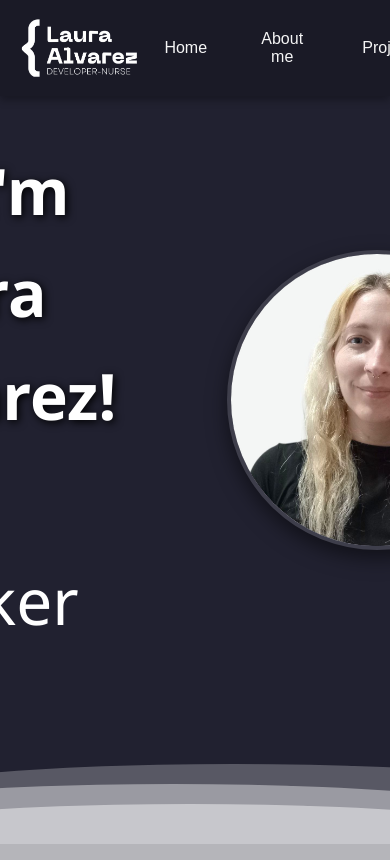
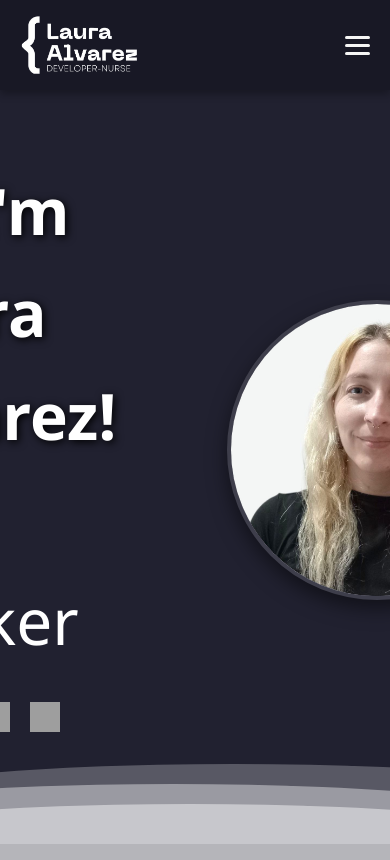
Before and after one commit to LauraAlvarezZunino/portfolio, a plain HTML site: page index.html in a window 390 px wide. Shown: the top 860 px of the page. Drawn offline with nearby package versions, Linux system fonts and the light colour scheme; grey boxes are pictures that could not be loaded.

Commit message:
se aplican mejorass para responsividad

```diff
--- a/css/styles.css
+++ b/css/styles.css
@@ -426,6 +426,13 @@ textarea.floating-input {
   transition: transform 0.4s ease, box-shadow 0.4s ease;
 }
 
+.contenedorImagen {
+  width: 360px;
+  height: 360px;
+  display: flex;
+  justify-content: flex-end;
+  align-items: center;
+}
 .imgInicio:hover {
   transform: scale(1.05);
   box-shadow: 0 10px 25px rgba(0, 0, 0, 0.6);
@@ -439,7 +446,136 @@ body {
   background-size: 400% 400%;
   background-attachment: fixed;
   color: white;
-  overflow-x: hidden; /* Mejor evitar scroll horizontal */
+  overflow-x: hidden;
+}
+
+
+.main {
+  padding: 120px 20px 40px 20px;
+  display: flex;
+  flex-direction: column;
+  align-items: center;
+  position: relative;
+  line-height: 1.6;
+  min-height: 100vh;
+}
+
+/*---------------- HEADER Y NAV --------------- */
+.header {
+  position: fixed;
+  top: 0;
+  width: 100%;
+  z-index: 1000; /* Importante para que esté sobre todo */
+  box-shadow: 0 4px 8px rgba(0, 0, 0, 0.3);
+  background-color: rgba(25, 25, 37, 0.95);
+  padding: 10px 20px;
+  display: flex;
+  justify-content: space-between;
+  align-items: center;
+}
+
+.sectionHeader {
+  display: flex;
+  align-items: center;
+  gap: 10px;
+  z-index: 1001; /* Para que el logo quede sobre el menú desplegable */
+}
+
+/* Estilos base del NAV (Escritorio) */
+.nav {
+  display: flex;
+  gap: 10px;
+  transition: all 0.3s ease;
+}
+
+/* --- ESTILOS DEL BOTÓN HAMBURGUESA --- */
+.hamburger {
+  display: none; /* Oculto en escritorio */
+  cursor: pointer;
+  background: none;
+  border: none;
+  flex-direction: column;
+  gap: 5px;
+  z-index: 1001;
+}
+
+.hamburger span {
+  display: block;
+  width: 25px;
+  height: 3px;
+  background-color: whitesmoke;
+  border-radius: 2px;
+  transition: all 0.3s ease;
+}
+
+/* Animación del botón X cuando está activo */
+.hamburger.active span:nth-child(1) {
+  transform: rotate(45deg) translate(5px, 5px);
+}
+.hamburger.active span:nth-child(2) {
+  opacity: 0;
+}
+.hamburger.active span:nth-child(3) {
+  transform: rotate(-45deg) translate(5px, -5px);
+}
+
+
+/* ---------------- RESPONSIVE (Móvil) ---------------- */
+@media (max-width: 768px) {
+  .hamburger {
+    display: flex;
+  }
+
+  .nav {
+    position: fixed;
+    top: 0;
+    right: -100%;
+    width: 70%;
+    height: 100vh;
+    background-color: #181824;
+    flex-direction: column;
+    justify-content: center;
+    align-items: center;
+    gap: 30px;
+    box-shadow: -5px 0 15px rgba(0,0,0,0.5);
+  }
+
+  .nav.active {
+    right: 0;
+
+  .tituloInicio,
+  .textoInicio::after {
+    font-size: 2.5rem;
+    text-align: center;
+  }
+
+  .inicio {
+    flex-direction: column-reverse;
+    padding: 20px;
+    gap: 30px;
+  }
+  .contenedorImagen {
+    width: 100%;
+    height: auto;
+    justify-content: center;
+    margin-top: 20px;
+  }
+
+  .imgInicio {
+    width: 250px;
+    height: 250px;
+  }
+}
+  .sectionInicio {
+    display: flex;
+    flex-direction: column;
+    align-items: center;
+  }
+
+  .divContacto {
+    width: 100%;
+    padding: 15px;
+  }
 }
 
 .wave {
--- a/js/script.js
+++ b/js/script.js
@@ -20,32 +20,64 @@ function crearHeader() {
   const header = document.createElement("header");
   header.classList.add("header");
 
+  // --- SECCIÓN LOGO ---
   const sectionHeader = document.createElement("section");
   sectionHeader.classList.add("sectionHeader");
-
-  //const textoHeader = crearTexto("Welcome", "textoHeader");
-  //sectionHeader.appendChild(textoHeader);
 
   const imgnav = document.createElement("img");
   imgnav.classList.add("imgnav");
   imgnav.src = './img/imgnav.png';
-  imgnav.alt = 'Foto de nav';
+  imgnav.alt = 'Logo';
 
+  // Hacemos que el logo también lleve al inicio al hacer click
+  imgnav.style.cursor = "pointer";
+  imgnav.addEventListener("click", () => {
+      crearInicio();
+      cerrarMenu(); // Si el menú está abierto, lo cierra
+  });
 
+  sectionHeader.appendChild(imgnav);
+
+  // --- SECCIÓN NAV (Enlaces) ---
   const nav = document.createElement("nav");
   nav.classList.add("nav");
+  nav.id = "navbar"; // Le damos ID para manipularlo fácil
 
-  const botonSobreMi = crearBoton("About me", crearSobreMi);
-  const botonProyectos = crearBoton("Projects", crearProyectos);
-  const botonContacto = crearBoton("Contact", crearContacto);
-  const botonHome = crearBoton("Home", crearInicio);
-  sectionHeader.appendChild(imgnav);
+  // Función auxiliar para cerrar menú al hacer click en un enlace
+  const cerrarMenu = () => {
+    nav.classList.remove("active");
+    hamburger.classList.remove("active");
+  };
+
+  const botonHome = crearBoton("Home", () => { crearInicio(); cerrarMenu(); });
+  const botonSobreMi = crearBoton("About me", () => { crearSobreMi(); cerrarMenu(); });
+  const botonProyectos = crearBoton("Projects", () => { crearProyectos(); cerrarMenu(); });
+  const botonContacto = crearBoton("Contact", () => { crearContacto(); cerrarMenu(); });
+
   nav.appendChild(botonHome);
   nav.appendChild(botonSobreMi);
   nav.appendChild(botonProyectos);
   nav.appendChild(botonContacto);
 
+  // --- BOTÓN HAMBURGUESA ---
+  const hamburger = document.createElement("button");
+  hamburger.classList.add("hamburger");
+
+  // Creamos las 3 líneas del icono
+  for(let i=0; i<3; i++) {
+      const span = document.createElement("span");
+      hamburger.appendChild(span);
+  }
+
+  // Evento Toggle (Abrir/Cerrar)
+  hamburger.addEventListener("click", () => {
+    nav.classList.toggle("active");
+    hamburger.classList.toggle("active");
+  });
+
+  // --- ENSAMBLADO FINAL ---
   header.appendChild(sectionHeader);
+  header.appendChild(hamburger); // El botón va fuera del nav pero dentro del header
   header.appendChild(nav);
 
   document.getElementById("root").appendChild(header);
@@ -79,7 +111,7 @@ redes.appendChild(
 redes.appendChild(
   crearImagenConEnlace(
     "https://cdn-icons-png.flaticon.com/512/174/174857.png",
-    "https://www.linkedin.com",
+    "http://www.linkedin.com/in/lauraalvarezzunino",
     "iconoSocial"
   )
 );
@@ -165,7 +197,8 @@ function crearSobreMi() {
     "UX/UI Design: Figma, WordPress, usability principles",
     "Tools: Git, GitHub, VS Code, DBeaver, Postman, JSON, XML, RESTful API design, Cisco Packet Tracer, Vim, Canva, terminal basics",
     "Methodologies: Scrum, Agile teamwork, Waterfall model",
-    "Concepts: Structured programming, OOP, fundamentals of TDD"
+    "Concepts: Structured programming, OOP, fundamentals of TDD",
+    "Languages: English A1 (beginner)"
   ];
 
   hardItems.forEach(skill => {
```
Also changed, not shown: index.html (+2 -2 lines).
